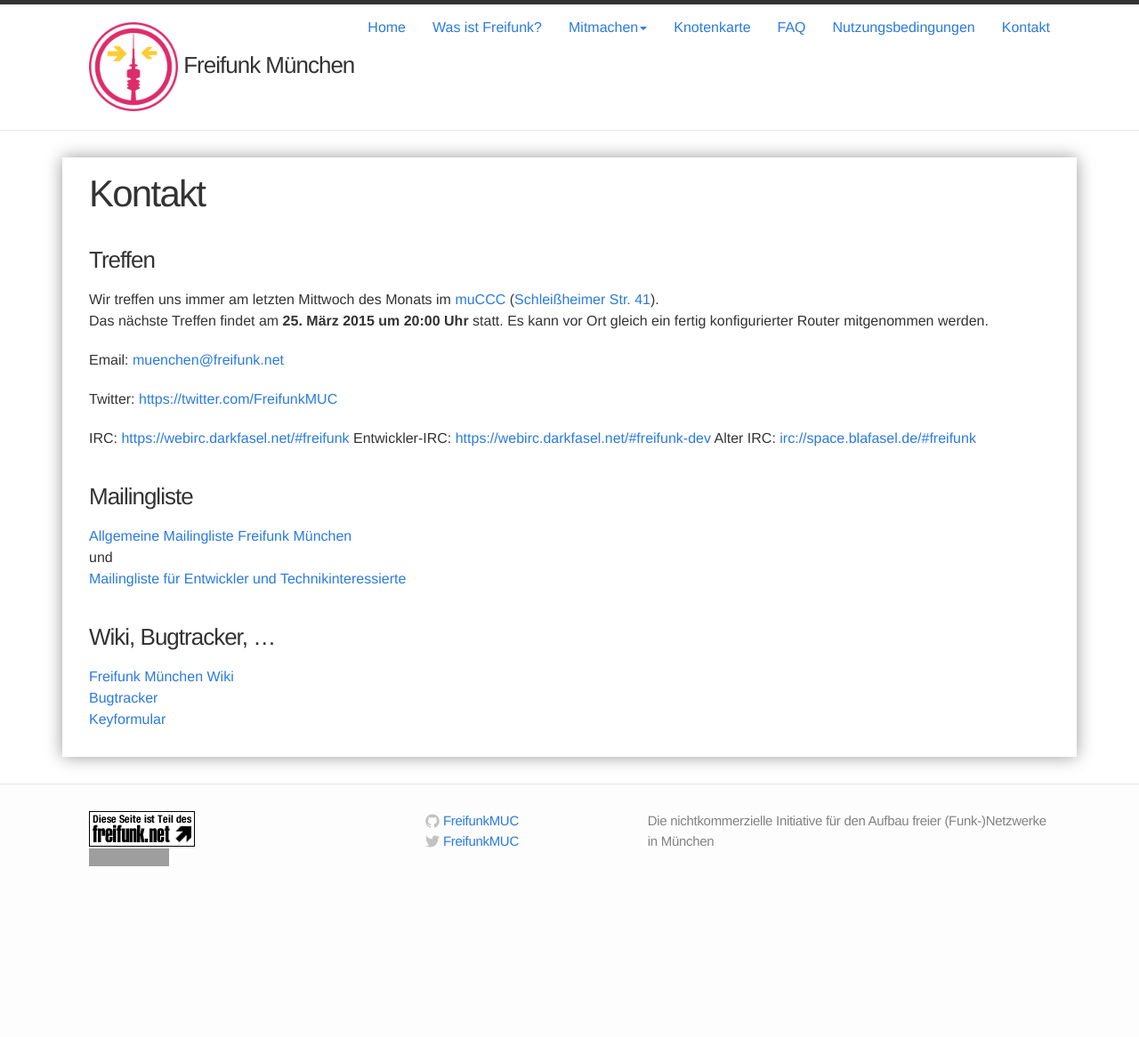
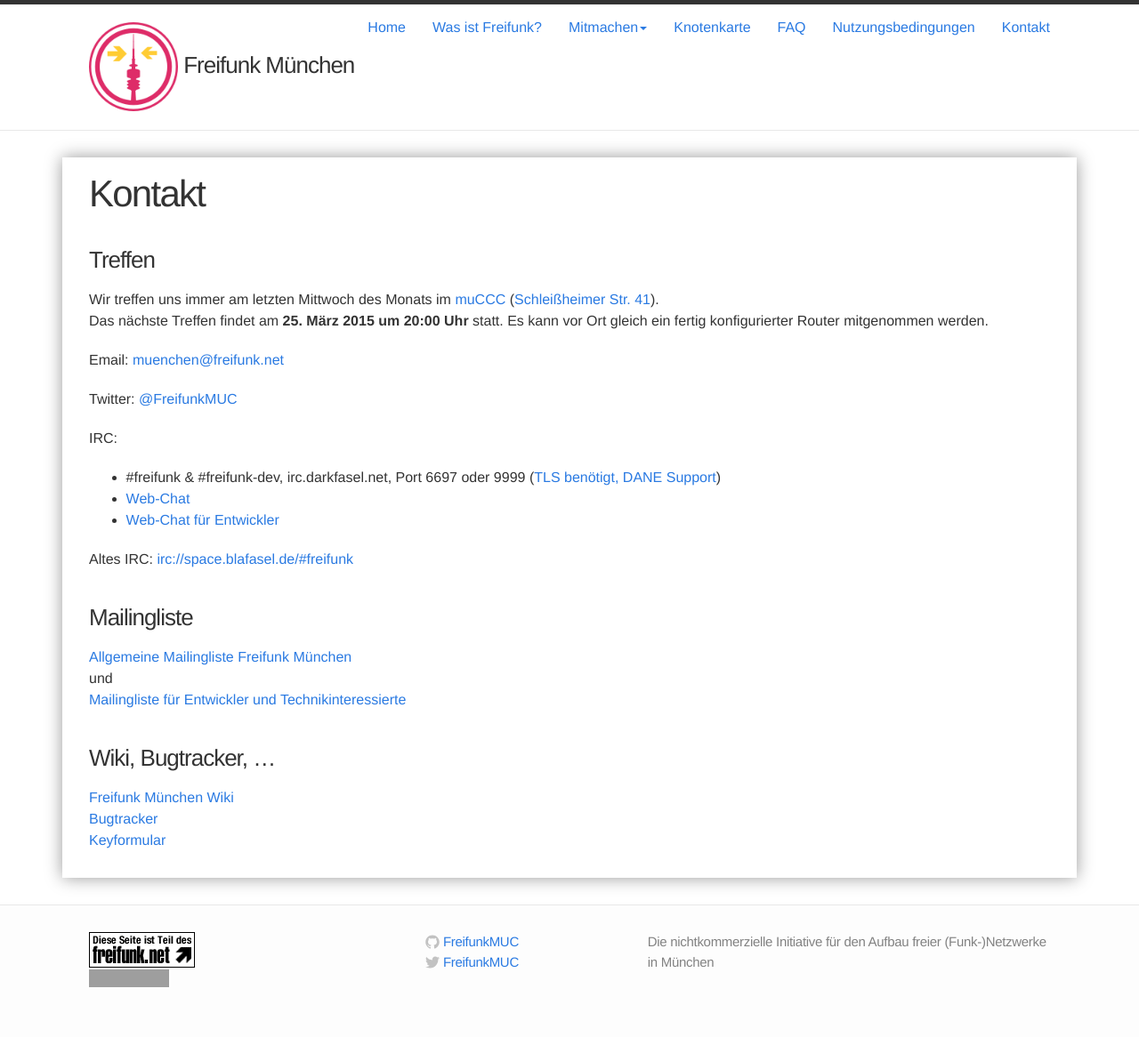
Before and after one commit to freifunkMUC/freifunkmuc.github.io, a Jekyll site: the page built from kontakt.md, in a window 1280 px wide. Shown: the whole page at 89% size. Built offline with Jekyll 4.4.1, drawn with Linux system fonts in a browser that asks for light colours; nearby versions of some CDN libraries; a style sheet for code colours, icons or effects is not loaded; before the commit the page ends 1030 px from its top, so only the background shows below that; grey boxes are pictures that could not be loaded.

Commit message:
Clean up IRC links and contact information

```diff
--- a/kontakt.md
+++ b/kontakt.md
@@ -8,11 +8,14 @@ permalink: /kontakt/
 
 Email: [muenchen@freifunk.net](mailto://muenchen@freifunk.net)
 
-Twitter: [https://twitter.com/FreifunkMUC](https://twitter.com/FreifunkMUC)
+Twitter: [@FreifunkMUC](https://twitter.com/FreifunkMUC)
 
-IRC: [https://webirc.darkfasel.net/#freifunk](https://webirc.darkfasel.net/#freifunk)
-Entwickler-IRC: [https://webirc.darkfasel.net/#freifunk-dev](https://webirc.darkfasel.net/#freifunk-dev)
-Alter IRC: [irc://space.blafasel.de/#freifunk](irc://space.blafasel.de/#freifunk)
+IRC:
+ * #freifunk & #freifunk-dev, irc.darkfasel.net, Port 6697 oder 9999 ([TLS benötigt, DANE Support](http://www.darkfasel.net))
+ * [Web-Chat](https://webirc.darkfasel.net/#freifunk)
+ * [Web-Chat für Entwickler](https://webirc.darkfasel.net/#freifunk-dev)
+
+Altes IRC: [irc://space.blafasel.de/#freifunk](irc://space.blafasel.de/#freifunk)
 
 ### Mailingliste
 
```
